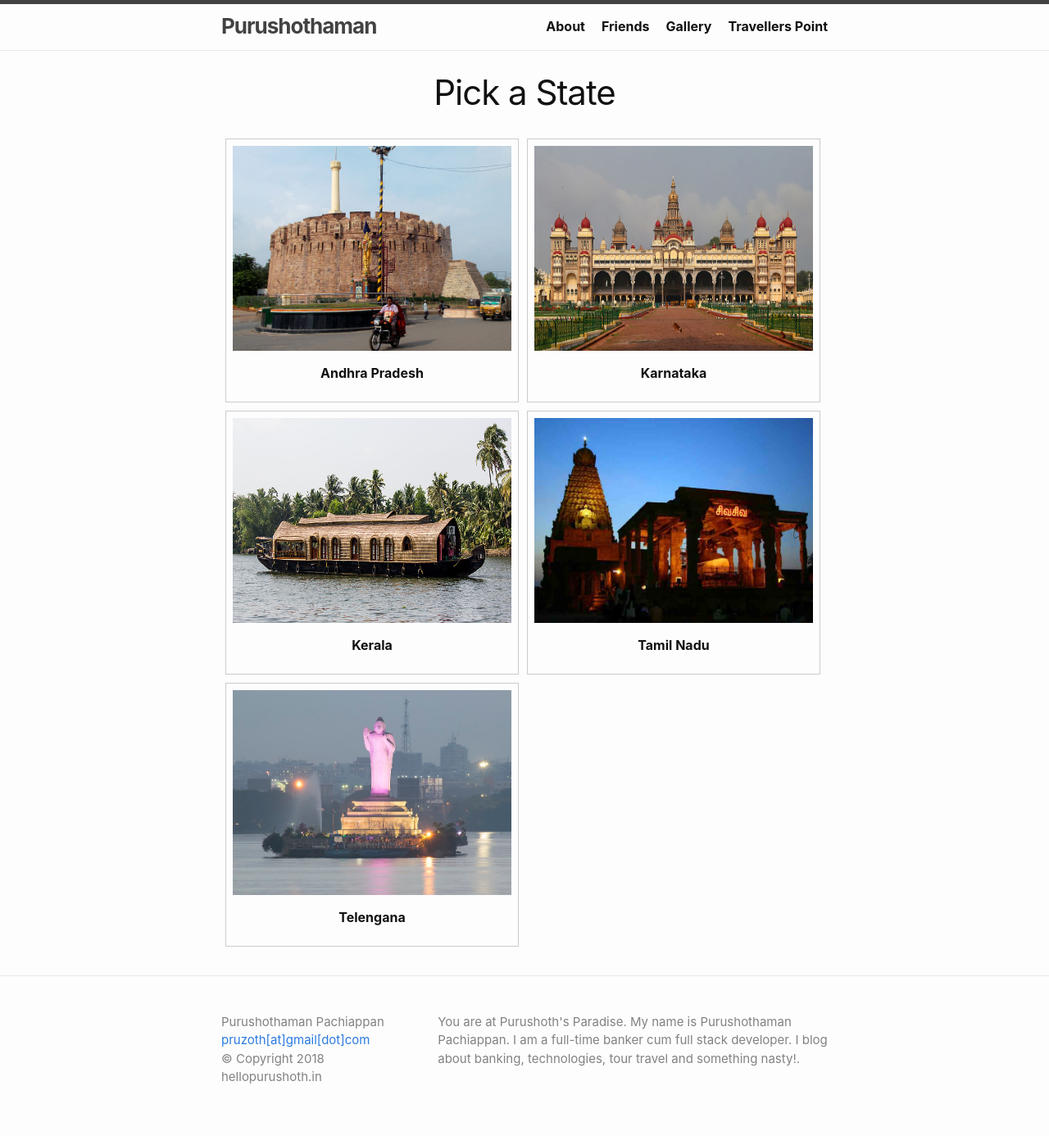
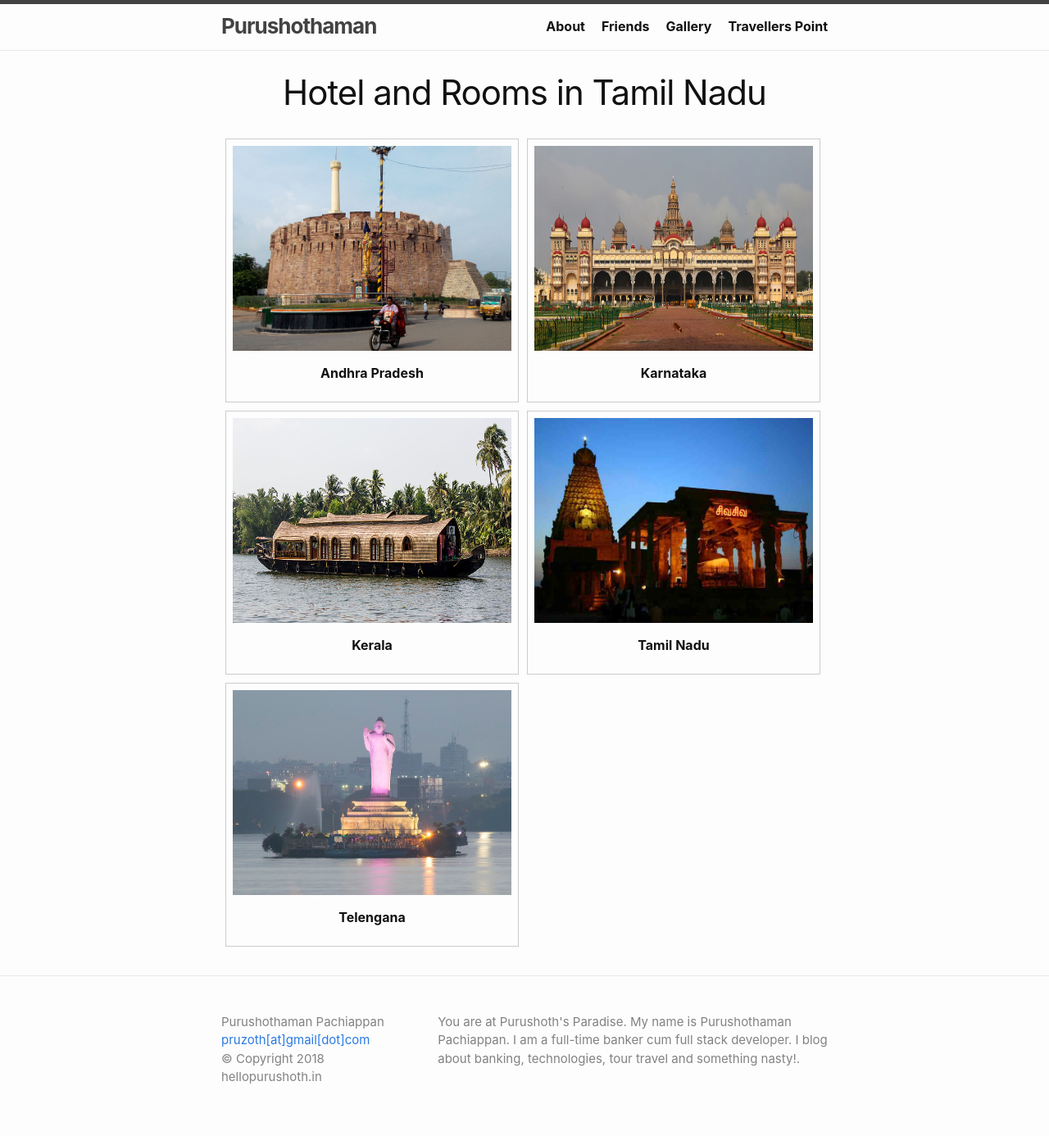
Before and after one commit to purushothblog/purushothblog.github.io, a Jekyll site: the page built from tamilnadu.md, in a window 1280 px wide. Shown: the whole page at 82% size. Built offline with Jekyll 4.4.1, drawn with Linux system fonts in a browser that asks for light colours.

```diff
--- a/_data/states.yaml
+++ b/_data/states.yaml
@@ -1,5 +1,5 @@
 - name: "Andhra Pradesh"
-  url: "/assets/state/andhra_pradesh.jpg"
+  url: "/assets/state/andhra_pradesh.JPG"
   href: "hotels/andhra_pradesh"
 
 - name: "Karnataka"
--- a/tamilnadu.md
+++ b/tamilnadu.md
@@ -1,6 +1,6 @@
 ---
 layout: page
-description: Pick a State
+description: Hotel and Rooms in Tamil Nadu
 permalink: /hotel/tamilnadu/
 ---
 
```
